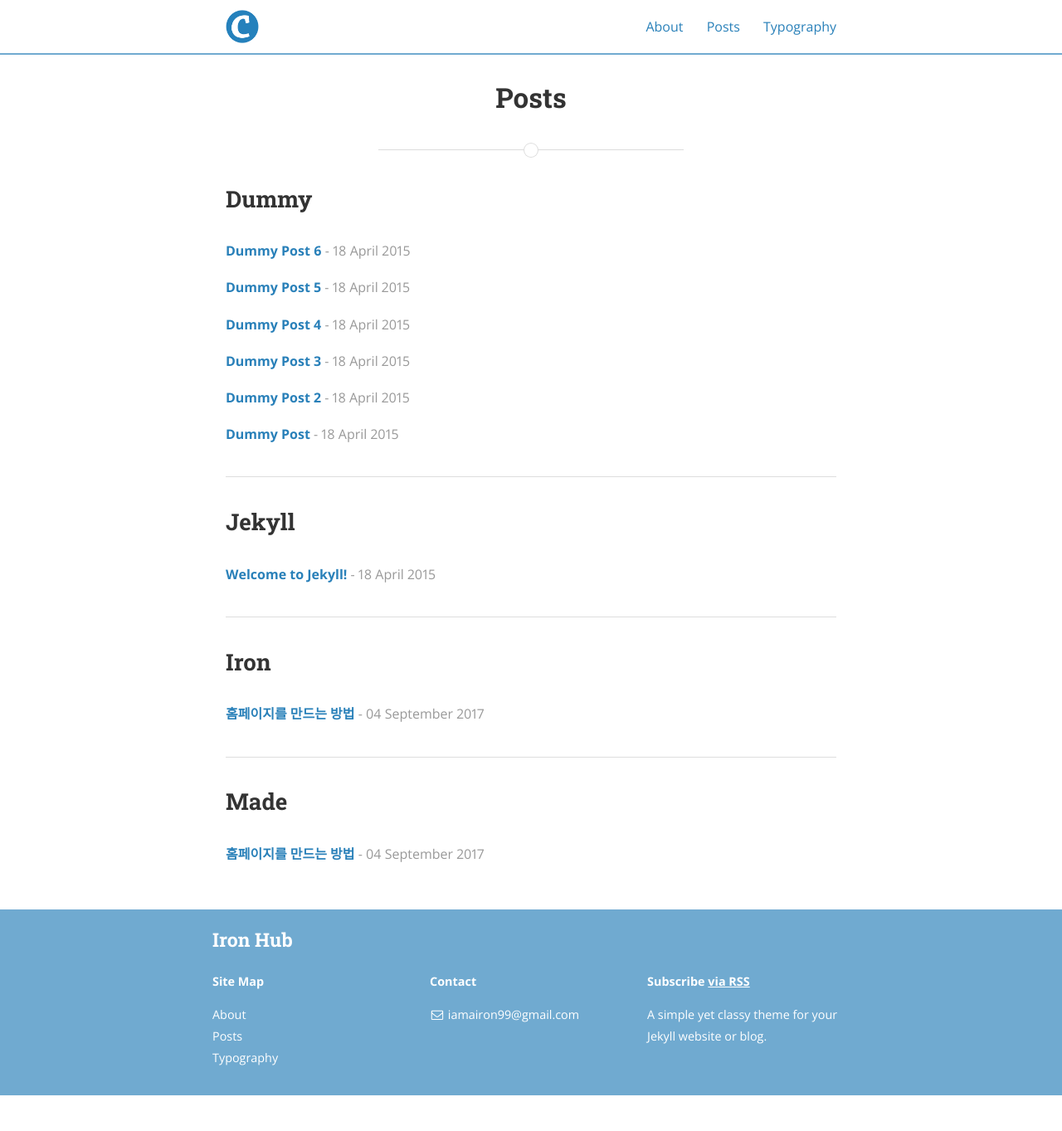
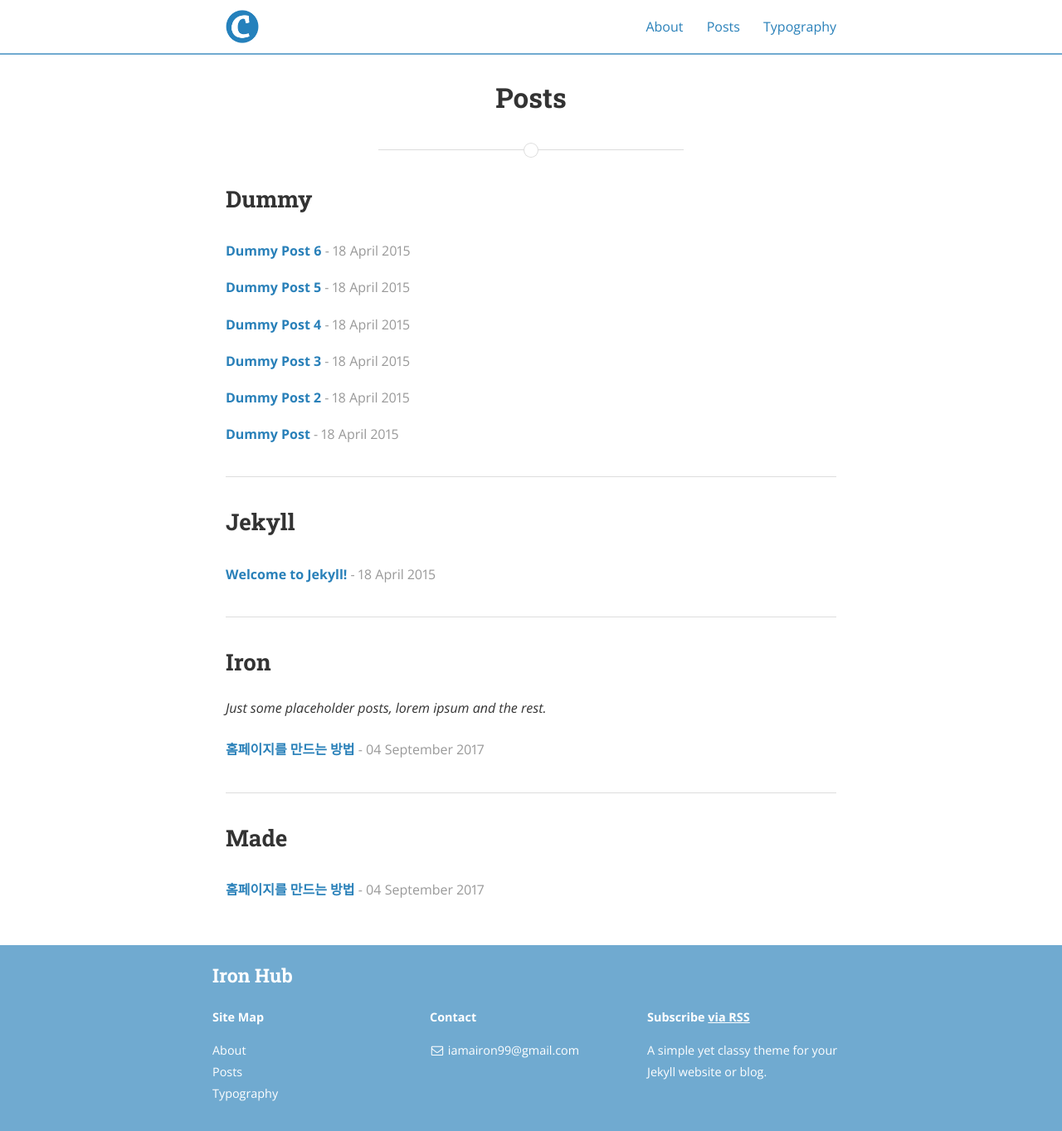
Before and after one commit to ironhub/ironhub.github.io, a Jekyll site: the page built from posts.html, in a window 1280 px wide. Shown: the whole page at 83% size. Built offline with Jekyll 4.4.1, drawn with Linux system fonts in a browser that asks for light colours; nearby versions of some CDN libraries; before the commit the page ends 1320 px from its top, so only the background shows below that.

Commit message:
Update _config.yml

```diff
--- a/_config.yml
+++ b/_config.yml
@@ -44,8 +44,8 @@ descriptions:
   - cat: dummy
     desc: "Just some placeholder posts, lorem ipsum and the rest."
 
-  - cat: Iron made
-
+  - cat: Iron
+    desc: "Just some placeholder posts, lorem ipsum and the rest."
 # Social icons and sharing options
 #
 # Social settings are used in two places:
```
